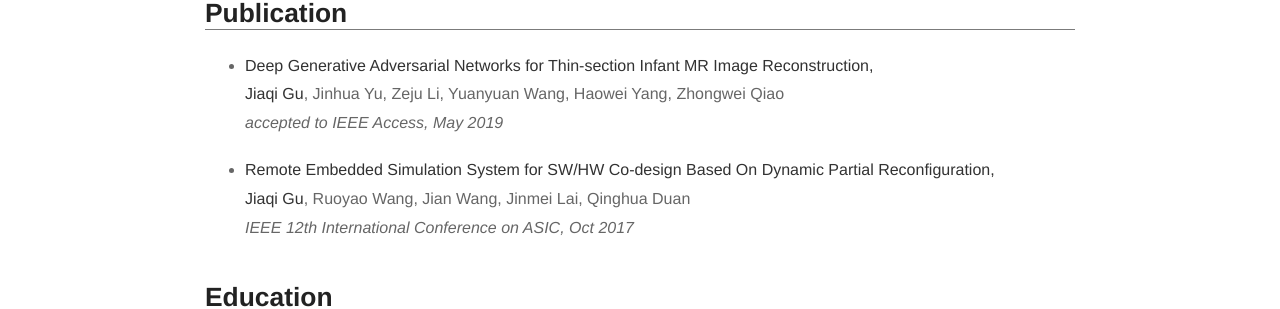
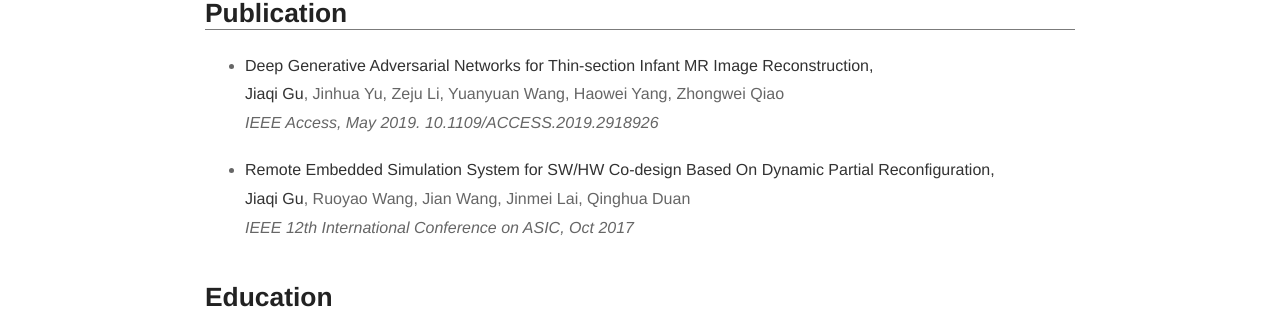
Before and after one commit to JeremieMelo/Resume, a Jekyll site: the page built from about.md, in a window 1280 px wide. Shown: the part 1154-1463 px from the top of the page. Built offline with Jekyll 4.4.1, drawn with Linux system fonts in a browser that asks for light colours.

Commit message:
new pub update

```diff
--- a/about.md
+++ b/about.md
@@ -59,7 +59,7 @@ layout: page
     <li>
     <b>Deep Generative Adversarial Networks for Thin-section Infant MR Image Reconstruction,</b>
     <br><b>Jiaqi Gu</b>, Jinhua Yu, Zeju Li, Yuanyuan Wang, Haowei Yang, Zhongwei Qiao
-    <br><i>accepted to IEEE Access, May 2019</i>
+    <br><i>IEEE Access, May 2019. 10.1109/ACCESS.2019.2918926</i>
     </li><br>
 
 
```
